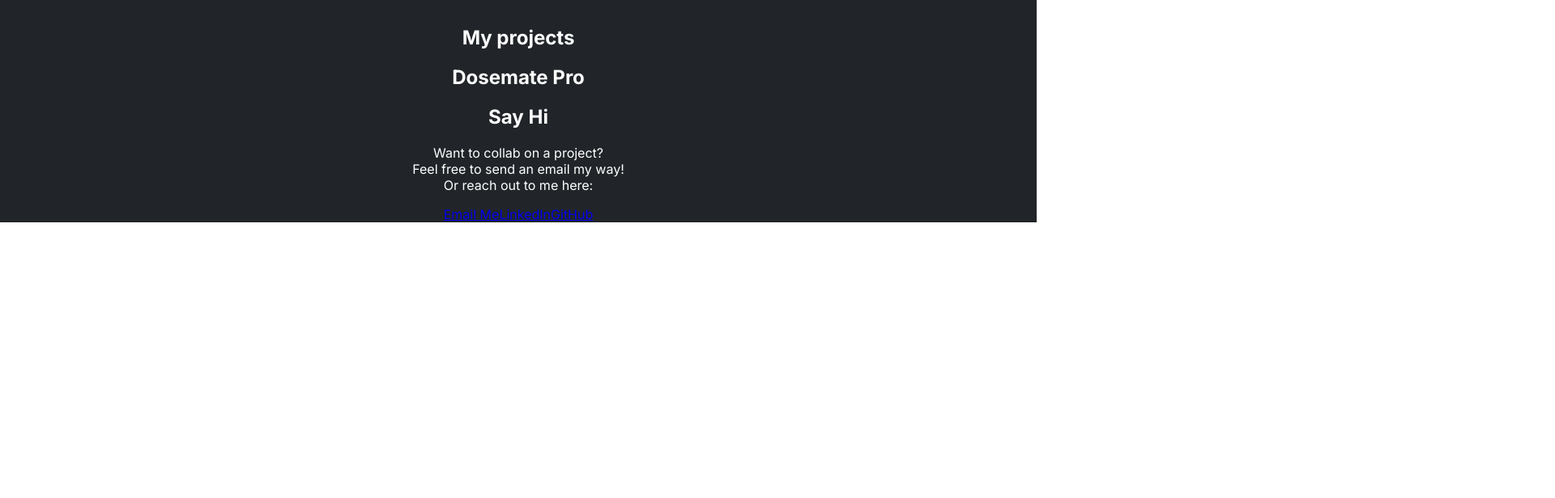
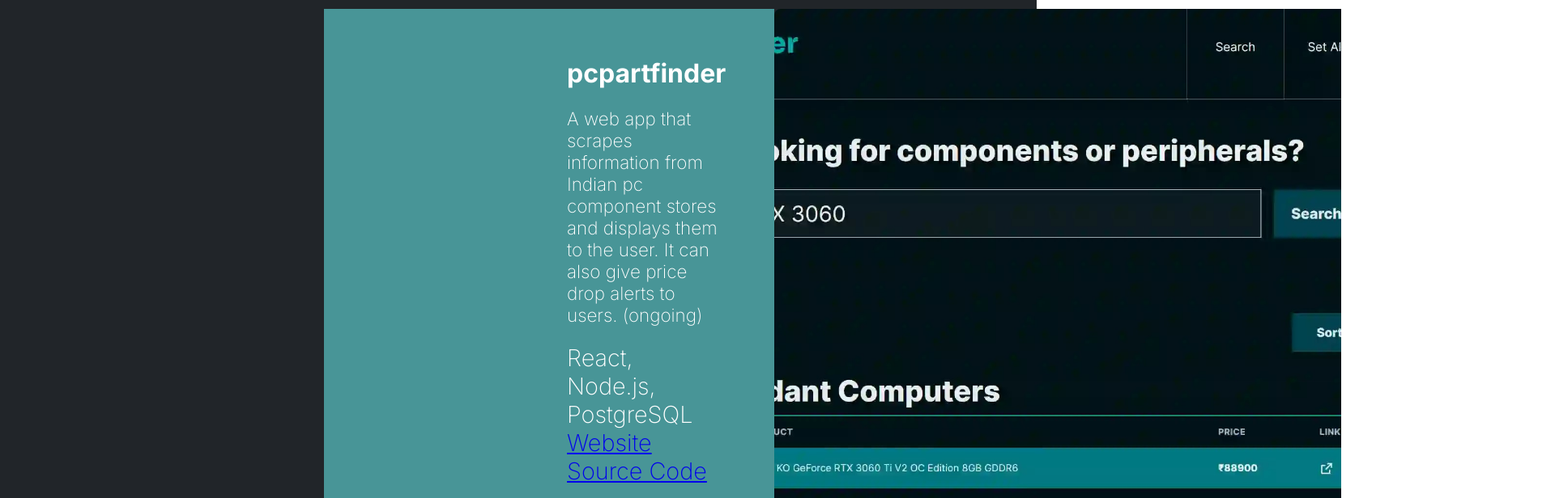
Before and after one commit to Tanupriya91/ClonePortfolio, a React (Vite) app: page / in a window 1280 px wide. Shown: the part 2420-3036 px from the top of the page at 81% size, 1920 px wide, since content can reach past the window. Before the commit the page ends 2695 px from the top, so only its background shows below. Built offline with nearby package versions, Linux system fonts and the light colour scheme.

Commit message:
changes  made in the project section has been updated

```diff
--- a/src/App.css
+++ b/src/App.css
@@ -61,16 +61,16 @@
   display: flex;
   align-items: center;
   justify-content: space-between;
+}
 
-}
 .about-text h1 {
   font-size: 3rem;
   font-weight: 800;
+}
 
-}
 .about-text p {
   font-size: 1.8rem;
-  font-weight: 200;
+  font-weight: 200px;
   text-align: left;
   padding-left: 400px;
   padding-right: 300px;
@@ -80,8 +80,6 @@
   flex: 1;
   display: flex;
   justify-content: center;
-
-
 }
 
 .about-image img {
@@ -91,3 +89,73 @@
   border: #19f28a;
   border-radius: 2px;
 }
+
+
+.project1 {
+  display: flex;
+  align-items: stretch;
+  justify-content: space-between;
+  width: 100%;
+
+}
+
+.left1 {
+  font-size: 1.8rem;
+  font-weight: 200;
+  text-align: left;
+  padding: 60px;
+  background-color:#489597;
+  padding-left: 300px;
+  margin-left: 400px;
+
+
+
+
+}
+.l1-title {
+  font-size: 2rem;
+  font-weight: 700;
+}
+.l1-content {
+  font-size: 1.4rem;
+}
+
+.tech-stack span {
+  font-size: 1.5 rem;
+  font-weight: bold;
+
+}
+.left,
+.right1 {
+  flex: 1;
+}
+.right1 img {
+  width: 100%;
+  height: 100%;
+  object-fit: cover;
+  border-radius: 8px;
+  padding-right: 300px;
+  margin-right: 400px;
+
+}
+
+
+
+
+
+
+
+
+
+
+.contacts {
+  font-size: 2rem;
+  font-weight: 200;
+}
+.contact-btn {
+  background-color: #76f3f7;
+  color: black;
+  font-size: 1.5rem;
+  font-weight:600;
+  padding: 2rem 3rem;
+}
--- a/src/App.jsx
+++ b/src/App.jsx
@@ -2,9 +2,8 @@
 import Hero from "./components/Hero";
 
 import Project from "./components/Project";
-// import Skills from "./components/Skills";
+import Skills from "./components/Skills";
 import About from "./components/About";
-
 
 import Contacts from "./components/Contacts";
 
@@ -17,9 +16,8 @@
       <Hero />
       <About />
       <Project />
-      {/* <Skills /> */}
+      <Skills />
       <Contacts />
-
     </>
   );
 }
--- a/src/components/Contacts.jsx
+++ b/src/components/Contacts.jsx
@@ -4,19 +4,20 @@
       <h2>Say Hi </h2>
       <p>
         Want to collab on a project?<br />
-        Feel free to send an email my way!<br />
-        Or reach out to me here:
+        Feel free to send an email my way!
+
       </p>
-
+      <button className="contact-btn"> Let's work together</button>
+      <p>Or reach out to me here:</p>
       <div className="contact-links">
-        <a href="mailto:tanupriya2024@gmail.com" className="contact-btn">
+        <a href="mailto:tanupriya2024@gmail.com" className="contact-btn2">
           Email Me
         </a>
         <a
           href="https://www.linkedin.com/feed/?trk=sem-ga_campid.14650114788_asid.150089839322_crid.656569072780_kw.https%20www%20linkedin%20com_d.c_tid.kwd-37287296176_n.g_mt.e_geo.9193334"
           target="_blank"
           rel="noopener noreferrer"
-          className="contact-btn"
+          className="contact-btn2"
         >
           LinkedIn
         </a>
@@ -24,7 +25,7 @@
           href="https://github.com/Tanupriya91"
           target="_blank"
           rel="noopener noreferrer"
-          className="contact-btn"
+          className="contact-btn2"
         >
           GitHub
         </a>
--- a/src/components/Project.jsx
+++ b/src/components/Project.jsx
@@ -3,9 +3,39 @@
        <section className="project">
         <h1>My projects</h1>
         <div className="project1">
-            <h2>Dosemate Pro</h2>
+            <div className="left1">
+                <div className="l1-title">
+                    <span>pcpartfinder</span>
+                </div>
+                <div className="l1-content">
+                    <p>A web app that scrapes information from Indian pc component stores and displays them to the user. It can also give price drop alerts to users. (ongoing)</p>
+                </div>
+                <div className="l1-tech-stack">
+                    <span> React, Node.js, PostgreSQL</span>
+
+                     </div>
+                <div className="l1-button">
+                    <div className="website">
+                    <a href="https://pcpartfinder.vercel.app/search" target="_blank" rel="noopener noreferrer">
+              Website
+            </a>
+
+                    </div>
+                    <div className="source code">
+                        <a href="https://github.com/1Gokul/pcpartfinder" target="_blank" rel="noopener noreferrer">
+                        Source Code
+                        </a>
+
+                    </div>
+                </div>
+            </div>
+            <div className="right1">
+                <img src="imag1.jpg" alt="ss"></img>
+            </div>
 
         </div>
+
+
 
        </section>
     );
--- a/src/components/Skills.jsx
+++ b/src/components/Skills.jsx
@@ -0,0 +1,8 @@
+function skills() {
+    return(
+        <section>
+
+        </section>
+    );
+}
+export default skills;
```
Also changed, not shown: public/imag1.jpg (added).
